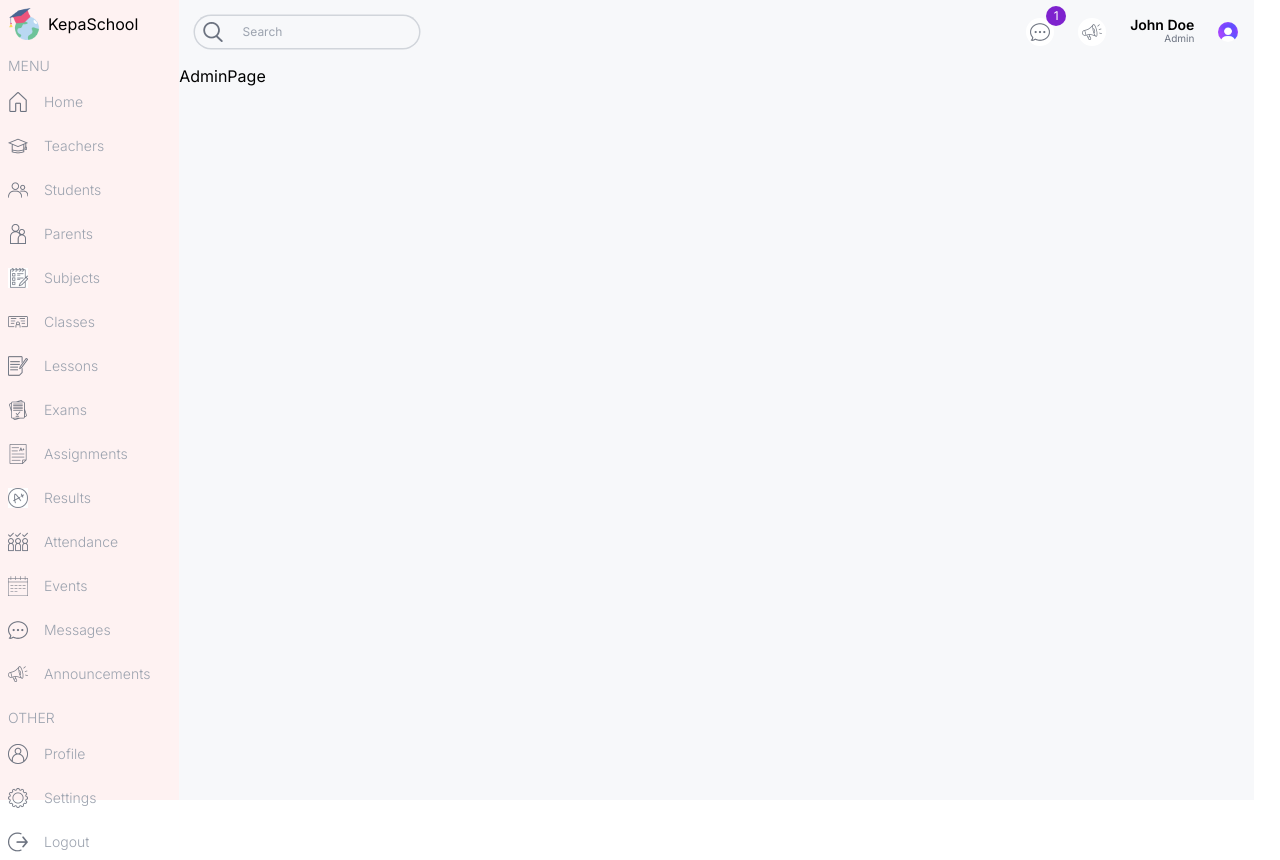
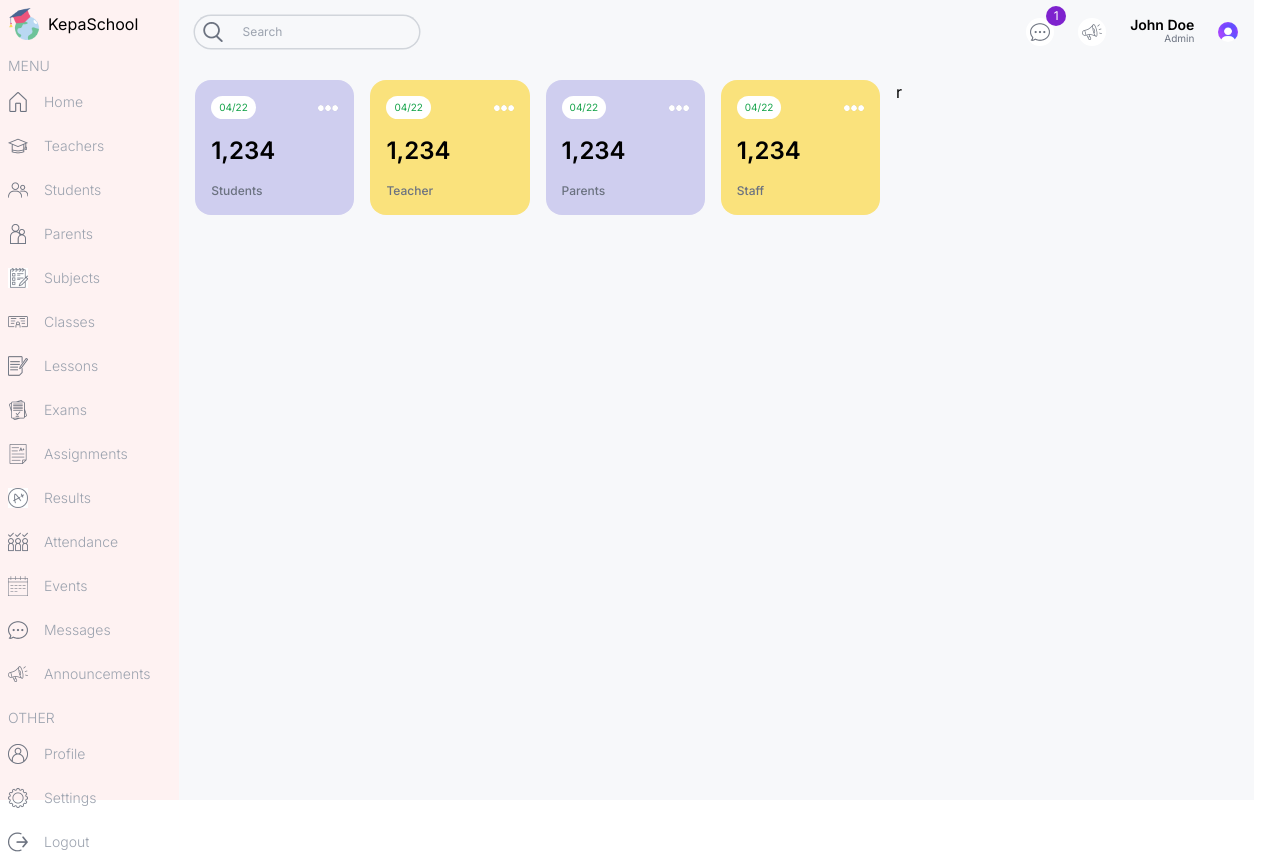
Before and after one commit to safak/next-dashboard-ui, a Next.js app: page /admin in a window 1280 px wide. Built offline with nearby package versions, Linux system fonts and the light colour scheme.

Commit message:
chore: Add CountChart component and update tailwind colors

```diff
--- a/src/app/(dashboard)/admin/page.tsx
+++ b/src/app/(dashboard)/admin/page.tsx
@@ -1,7 +1,22 @@
+import UserCards from "@/components/UserCards";
 import React from "react";
 
 const AdminPage = () => {
-  return <div>AdminPage</div>;
+  return (
+    <div className=" flex p-4 gap-4 flex-col md:flex-row ">
+      {/* Left */}
+      <div className=" w-full lg:w-2/3">
+        <div className=" flex gap-4 justify-between items-center flex-wrap">
+          <UserCards types="students" />
+          <UserCards types="teacher" />
+          <UserCards types="parents" />
+          <UserCards types="staff" />
+        </div>
+      </div>
+      {/* Right */}
+      <div className=" w-full lg:w-1/3">r</div>
+    </div>
+  );
 };
 
 export default AdminPage;
--- /dev/null
+++ b/src/components/CountChart.tsx
@@ -0,0 +1,7 @@
+import React from "react";
+
+const CountChart = () => {
+  return <div></div>;
+};
+
+export default CountChart;
--- /dev/null
+++ b/src/components/UserCards.tsx
@@ -0,0 +1,21 @@
+import Image from "next/image";
+import React from "react";
+
+const UserCards = ({ types }: { types: string }) => {
+  return (
+    <div className=" rounded-2xl odd:bg-tepaPurple even:bg-tepaYellow p-4 flex-1 min-w-[130px]">
+      <div className="flex items-center justify-between">
+        <span className=" text-[10px] bg-white px-2 py-1 rounded-full text-green-600">
+          04/22
+        </span>
+        <Image src="/more.png" alt="more" height={20} width={20} />
+      </div>
+      <h2 className="my-4 font-semibold text-2xl">1,234</h2>
+      <h2 className=" capitalize font-medium text-xs text-gray-500  ">
+        {types}
+      </h2>
+    </div>
+  );
+};
+
+export default UserCards;
--- a/tailwind.config.ts
+++ b/tailwind.config.ts
@@ -13,6 +13,14 @@ const config: Config = {
         "gradient-conic":
           "conic-gradient(from 180deg at 50% 50%, var(--tw-gradient-stops))",
       },
+      colors: {
+        tepaSky: "#C3EBFA",
+        tepaSkyBlue: "#EDF9FD",
+        tepaPurple: "#CFCEEF",
+        tepaPurpleLight: "#F1F0FF",
+        tepaYellow: "#FAE27C",
+        tepaYellowLight: "FEFCE8",
+      },
     },
   },
   plugins: [],
```
Also changed, not shown: package.json (+5 -4 lines), 1 other file (tests, documents, lock files or other folders).
